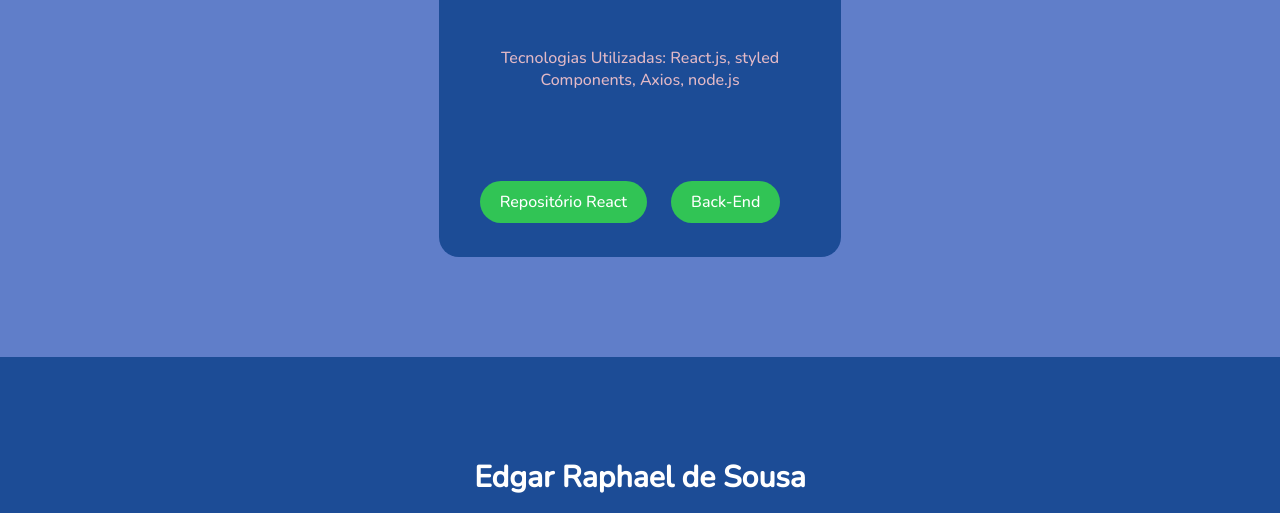
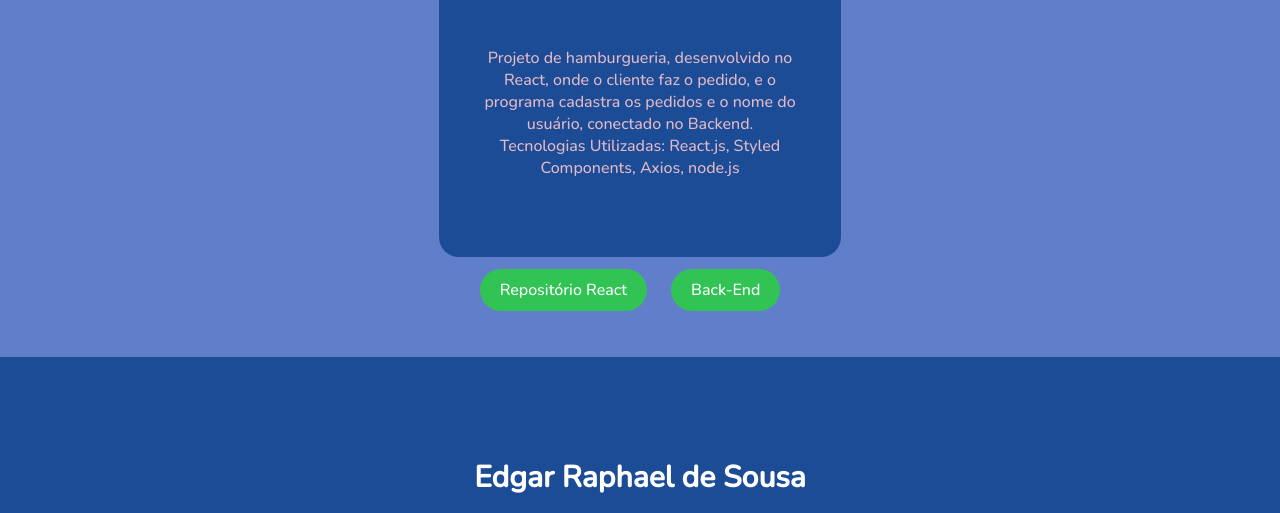
Before and after one commit to edgarsousa21/10_portfolio-edgar-raphael-sousa, a plain HTML site: page index.html in a window 1280 px wide. Shown: the part 3367-3880 px from the top of the page. Drawn offline with nearby package versions, Linux system fonts and the light colour scheme.

Commit message:
Update-Card-10

```diff
--- a/index.html
+++ b/index.html
@@ -141,7 +141,8 @@
             <div id="card-10" class="card">
                 <img src="./img/hamburgueria-react.png">
                 <h5>HAMBURGUERIA-REACT</h5>
-                <p>Tecnologias Utilizadas: React.js, styled Components, Axios, node.js </p>
+                <p>Projeto de hamburgueria, desenvolvido no React, onde o cliente faz o pedido, e o programa cadastra os pedidos e o nome do usuário, conectado no Backend.<br>
+                    Tecnologias Utilizadas: React.js, Styled Components, Axios, node.js </p>
                 <a href=" https://github.com/edgarsousa21/burger-shop-react" target="_blank">Repositório React</a>
                 <a href="https://github.com/edgarsousa21/burger-shop-back_end" target="_blank">Back-End</a>
             </div>
```
